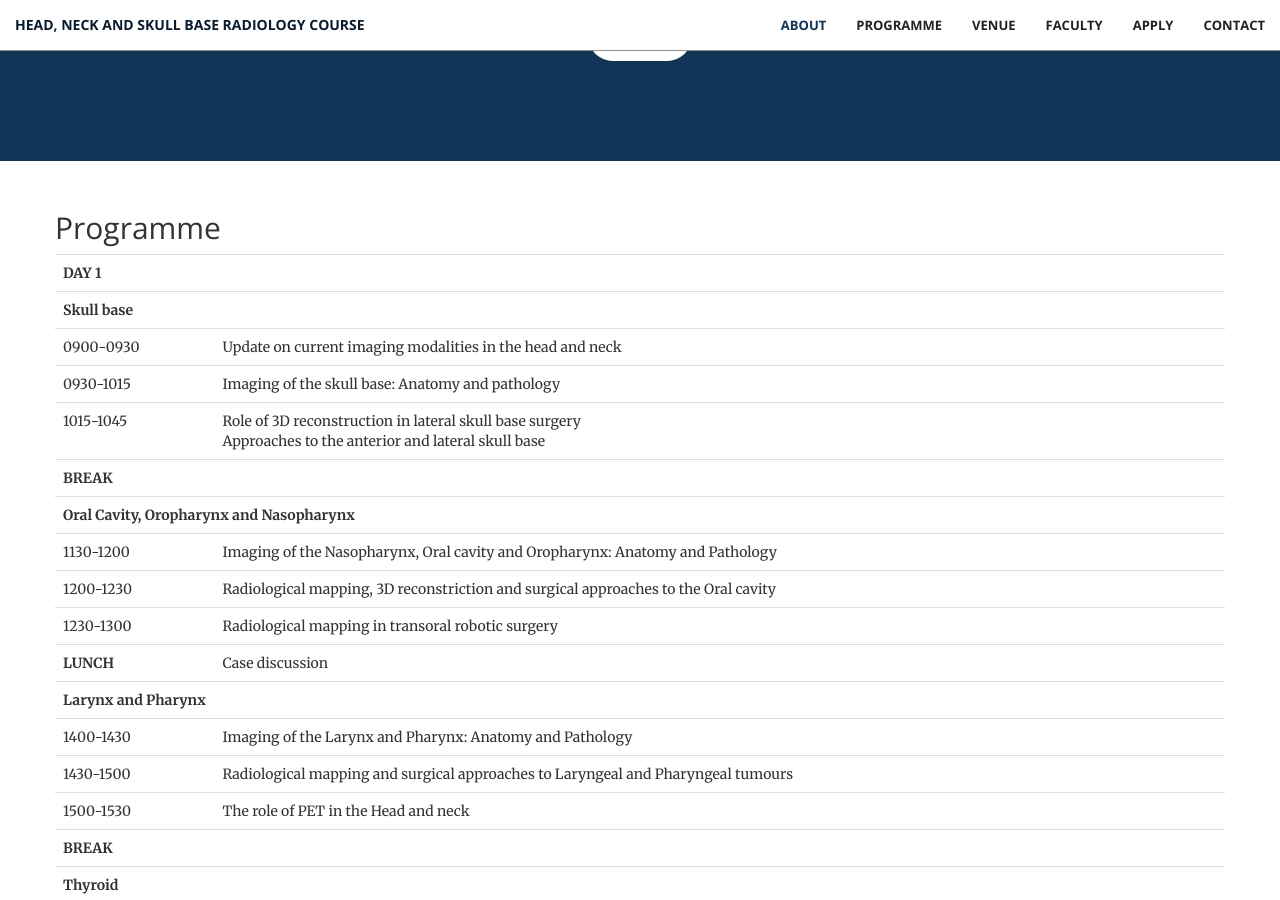
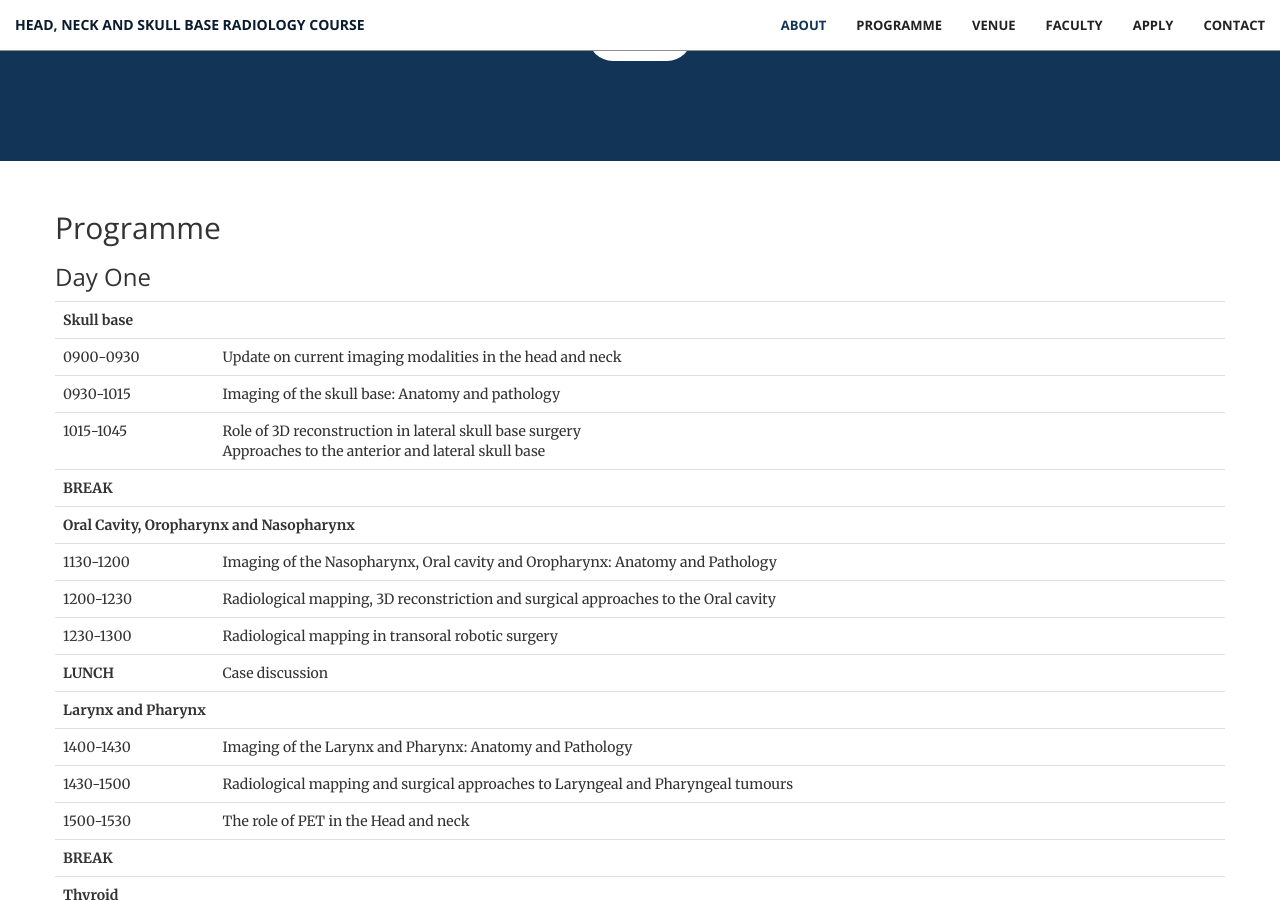
Before and after one commit to aberdeenradiology/aberdeenradiology.github.io, a Jekyll site: the page built from index.html, in a window 1280 px wide and 900 px high, scrolled down 1216 px. Built offline with Jekyll 4.4.1, drawn with Linux system fonts in a browser that asks for light colours; nearby versions of some CDN libraries.

Commit message:
Update programme.html

```diff
--- a/_includes/programme.html
+++ b/_includes/programme.html
@@ -2,8 +2,8 @@
     <div class="container">
         <div class="row">
             <h2 class="section-heading">Programme</h2>
+            <h3>Day One</h3>
             <table class = "table">
-                <tr><td colspan = "3"><b>DAY 1</b></td></tr>
                 <tr><td colspan = "2"><b>Skull base</b></td></tr>
                 <tr><td>0900-0930</td><td>Update on current imaging modalities in the head and neck</td></tr>
                 <tr><td>0930-1015</td><td>Imaging of the skull base: Anatomy and pathology</td></tr>
@@ -23,7 +23,9 @@
                 <tr><td>1600-1630</td><td>Imaging for Thyroid disorders: Anatomy and Pathology</td></tr>
                 <tr><td>1630-1700</td><td>Radiological Mapping and resection of Thyroid tumours</td></tr>
                 <tr><td colspan = "2"><b>COURSE DINNER</b></td></tr>
-                <tr><td colspan = "3"><b>DAY 2</b></td></tr>
+            </table>
+            <h3>Day Two</h3>
+            <table class = "table">
                 <tr><td colspan = "2"><b>Head and Neck infections and Trauma</b></td></tr>
                 <tr><td>0900-0930</td><td>The role of imaging in Head and Neck Infections</td></tr>
                 <tr><td>0930-1000</td><td>Management of deep neck space infections</td></tr>
```
